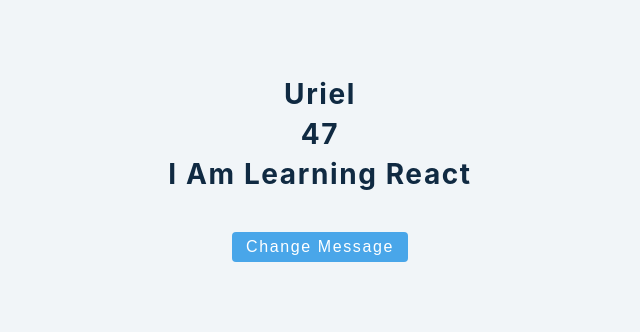
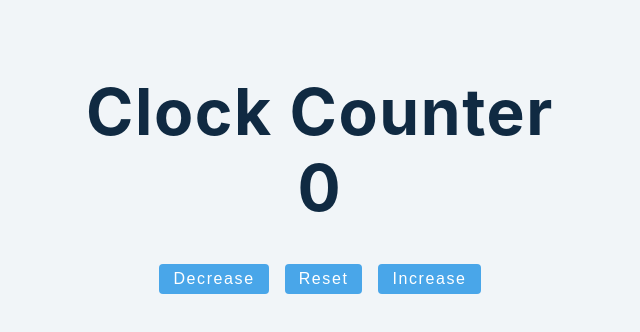
Before and after one commit to uriel197/advanced-react, a React (Create React App) app: page / in a window 1280 px wide. Shown: the top 332 px of the page, without its empty margins (320-960 px from the left). Built offline with nearby package versions, Linux system fonts and the light colour scheme.

Commit message:
useStateCounter

```diff
--- a/src/App.js
+++ b/src/App.js
@@ -1,5 +1,5 @@
 import React from "react";
-import Start from "./tutorials/useState/start/useState-object"; /* 1 */
+import Start from "./tutorials/useState/start/useState-counter"; /* 1 */
 
 function App() {
   return (
--- a/src/tutorials/useState/start/useState-counter.js
+++ b/src/tutorials/useState/start/useState-counter.js
@@ -1,7 +1,41 @@
 import React, { useState } from "react";
 
 const UseStateCounter = () => {
-  return <h2>useState counter example</h2>;
+  const [counter, setCounter] = useState(0);
+
+  const reset = () => {
+    /* 1 */
+    setCounter(0);
+  };
+  return (
+    <>
+      <h1>Clock Counter</h1>
+      <h1>{counter}</h1>
+      <button
+        type="button"
+        className="btn"
+        onClick={() => setCounter(counter - 1)}
+      >
+        Decrease
+      </button>
+      <button type="button" className="btn" onClick={reset}>
+        Reset
+      </button>
+      <button
+        type="button"
+        className="btn"
+        onClick={() => setCounter(counter + 1)}
+      >
+        Increase
+      </button>
+    </>
+  );
 };
 
 export default UseStateCounter;
+
+/************* COMMENTS *************
+
+***1: Here we are defining the function we are passing to onClick instead of passing it directly as we did with the other 2, only to show that we can do it either way, pass it as a call function or pass it directly to the onClick().
+
+*/
```
